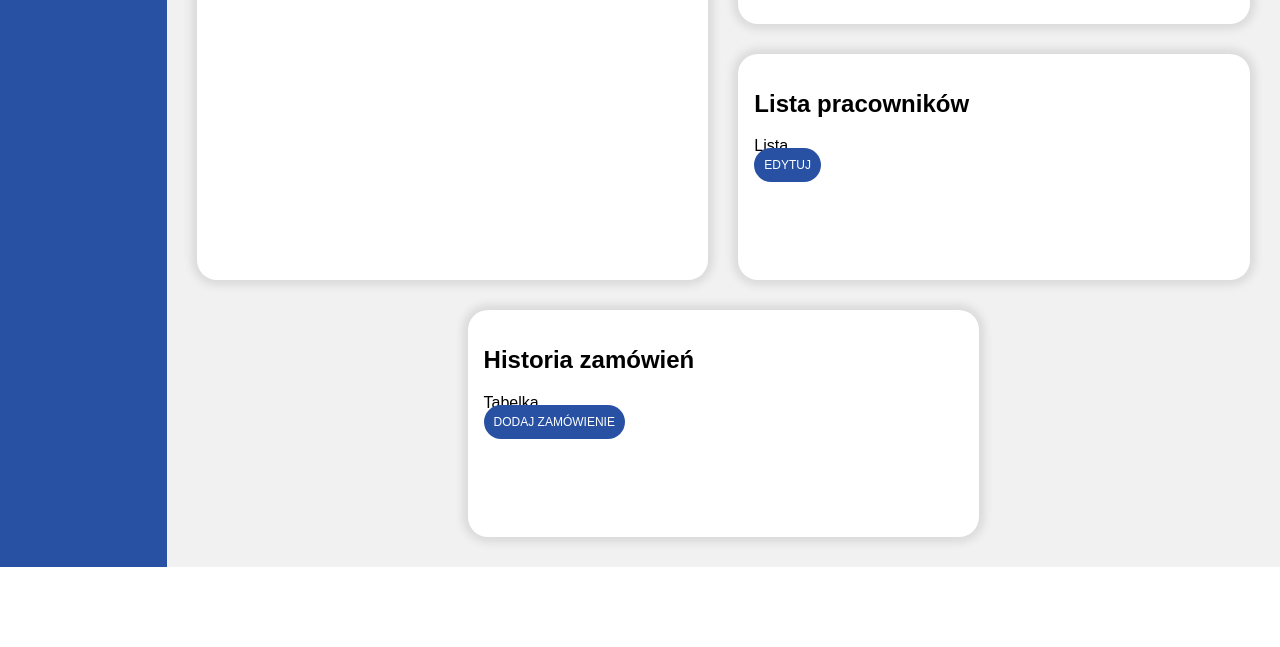
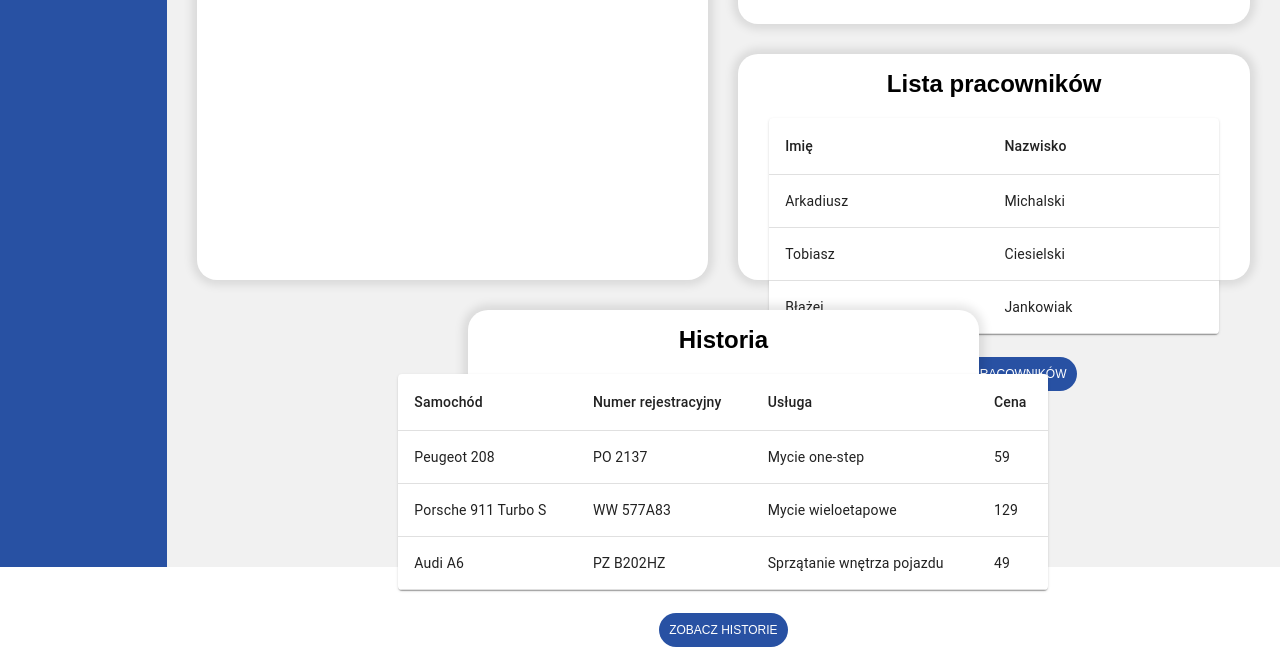
Before and after one commit to Erquer/auto-detailing-app, a React (Create React App) app in the folder frontend/: page / in a window 1280 px wide. Shown: the part 233-880 px from the top of the page. Before the commit the page ends 800 px from the top, so only its background shows below. Built offline with nearby package versions, Linux system fonts and the light colour scheme.

Commit message:
add orders and workers table quick quick qucik

```diff
--- /dev/null
+++ b/frontend/src/components/app-container/dashboard/Orders/Orders.styled.ts
@@ -0,0 +1,9 @@
+import styled from "styled-components";
+
+export const StyledOrders = styled.div`
+  position: relative;
+  display: flex;
+  justify-content: center;
+  align-items: center;
+  flex-direction: column;
+`;
--- a/frontend/src/components/app-container/dashboard/Orders/Orders.tsx
+++ b/frontend/src/components/app-container/dashboard/Orders/Orders.tsx
@@ -1,12 +1,85 @@
-import React from "react";
+import React, { useState } from "react";
+import { makeStyles } from '@material-ui/core/styles';
+import Table from '@material-ui/core/Table';
+import TableBody from '@material-ui/core/TableBody';
+import TableCell from '@material-ui/core/TableCell';
+import TableContainer from '@material-ui/core/TableContainer';
+import TableHead from '@material-ui/core/TableHead';
+import TableRow from '@material-ui/core/TableRow';
+import Paper from '@material-ui/core/Paper';
 import Button from "../../../Button/Button";
+import { StyledHeading } from "../Calendar/Calendar.styled";
+import { StyledOrders } from "./Orders.styled";
 
-const Orders = () => (
-  <div>
-    <h2>Historia zamówień</h2>
-    <div>Tabelka</div>
-    <Button innerText="DODAJ ZAMÓWIENIE" to="/orders" />
-  </div>
-);
+
+const useStyles = makeStyles({
+  table: {
+    minWidth: 650,
+    maxHeight: '50px',
+    overflow: 'auto'
+  },
+})
+
+const ordersData = [
+  {
+    carModel: "Peugeot 208",
+    registrationNumber: "PO 2137",
+    nameOfService: "Mycie one-step",
+    price: "59",
+
+  },
+  {
+    carModel: "Porsche 911 Turbo S",
+    registrationNumber: "WW 577A83",
+    nameOfService: "Mycie wieloetapowe",
+    price: "129",
+
+  },
+  {
+    carModel: "Audi A6",
+    registrationNumber: "PZ B202HZ",
+    nameOfService: "Sprzątanie wnętrza pojazdu",
+    price: "49",
+
+  },
+];
+
+const Orders = () => {
+
+  const classes = useStyles();
+
+  return (
+    <StyledOrders>
+      <StyledHeading>Historia</StyledHeading>
+      <div>
+        <TableContainer component={Paper}>
+      <Table className={classes.table} aria-label="simple table">
+        <TableHead>
+          <TableRow>
+            <TableCell>Samochód</TableCell>
+            <TableCell>Numer rejestracyjny</TableCell>
+            <TableCell>Usługa</TableCell>
+            <TableCell>Cena</TableCell>
+          </TableRow>
+        </TableHead>
+        <TableBody>
+          {ordersData.map((order) => (
+            <TableRow>
+              <TableCell>{order.carModel}</TableCell>
+              <TableCell>{order.registrationNumber}</TableCell>
+              <TableCell>{order.nameOfService}</TableCell>
+              <TableCell>{order.price}</TableCell>
+            </TableRow>
+          ))}
+        </TableBody>
+      </Table>
+    </TableContainer>
+      </div>
+      <div style={{ marginTop: "30px" }}>
+        <Button innerText="ZOBACZ HISTORIE" to="/orders" />
+      </div>
+    </StyledOrders>
+  );
+};
 
 export default Orders;
--- /dev/null
+++ b/frontend/src/components/app-container/dashboard/Workers/Workers.styled.ts
@@ -0,0 +1,9 @@
+import styled from "styled-components";
+
+export const StyledWorkers = styled.div`
+  position: relative;
+  display: flex;
+  justify-content: center;
+  align-items: center;
+  flex-direction: column;
+`;
--- a/frontend/src/components/app-container/dashboard/Workers/Workers.tsx
+++ b/frontend/src/components/app-container/dashboard/Workers/Workers.tsx
@@ -1,12 +1,71 @@
-import React from "react";
+import React, { useState } from "react";
+import { makeStyles } from '@material-ui/core/styles';
+import Table from '@material-ui/core/Table';
+import TableBody from '@material-ui/core/TableBody';
+import TableCell from '@material-ui/core/TableCell';
+import TableContainer from '@material-ui/core/TableContainer';
+import TableHead from '@material-ui/core/TableHead';
+import TableRow from '@material-ui/core/TableRow';
+import Paper from '@material-ui/core/Paper';
 import Button from "../../../Button/Button";
+import { StyledHeading } from "../Calendar/Calendar.styled";
+import { StyledWorkers } from "./Workers.styled";
 
-const Workers = () => (
-  <div>
-    <h2>Lista pracowników</h2>
-    <div>Lista</div>
-    <Button innerText="EDYTUJ" to="/workers" />
-  </div>
-);
+const useStyles = makeStyles({
+  table: {
+    minWidth: 450,
+    maxHeight: '150px',
+    overflow: 'auto'
+  },
+})
+
+const workersData = [
+  {
+    name: "Arkadiusz",
+    surname: "Michalski",
+  },
+  {
+    name: "Tobiasz",
+    surname: "Ciesielski",
+  },
+  {
+    name: "Błażej",
+    surname: "Jankowiak",
+  },
+];
+
+const Workers = () => {
+
+  const classes = useStyles();
+
+  return (
+    <StyledWorkers>
+      <StyledHeading>Lista pracowników</StyledHeading>
+      <div>
+        <TableContainer component={Paper}>
+      <Table className={classes.table} aria-label="simple table">
+        <TableHead>
+          <TableRow>
+          <TableCell>Imię</TableCell>
+            <TableCell>Nazwisko</TableCell>
+          </TableRow>
+        </TableHead>
+        <TableBody>
+          {workersData.map((worker) => (
+            <TableRow>
+              <TableCell>{worker.name}</TableCell>
+              <TableCell>{worker.surname}</TableCell>
+            </TableRow>
+          ))}
+        </TableBody>
+      </Table>
+    </TableContainer>
+      </div>
+      <div style={{ marginTop: "30px" }}>
+        <Button innerText="EDYTUJ PRACOWNIKÓW" to="/workers" />
+      </div>
+    </StyledWorkers>
+  );
+};
 
 export default Workers;
```
